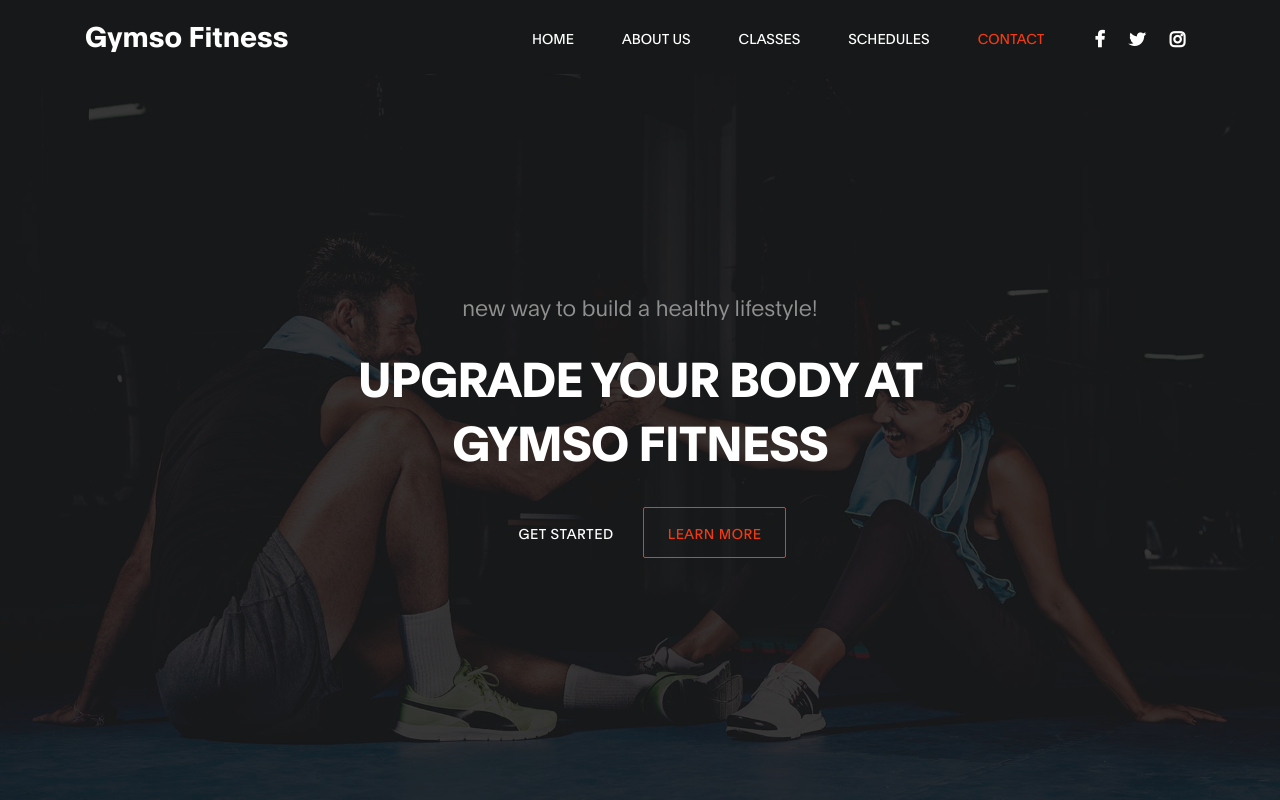
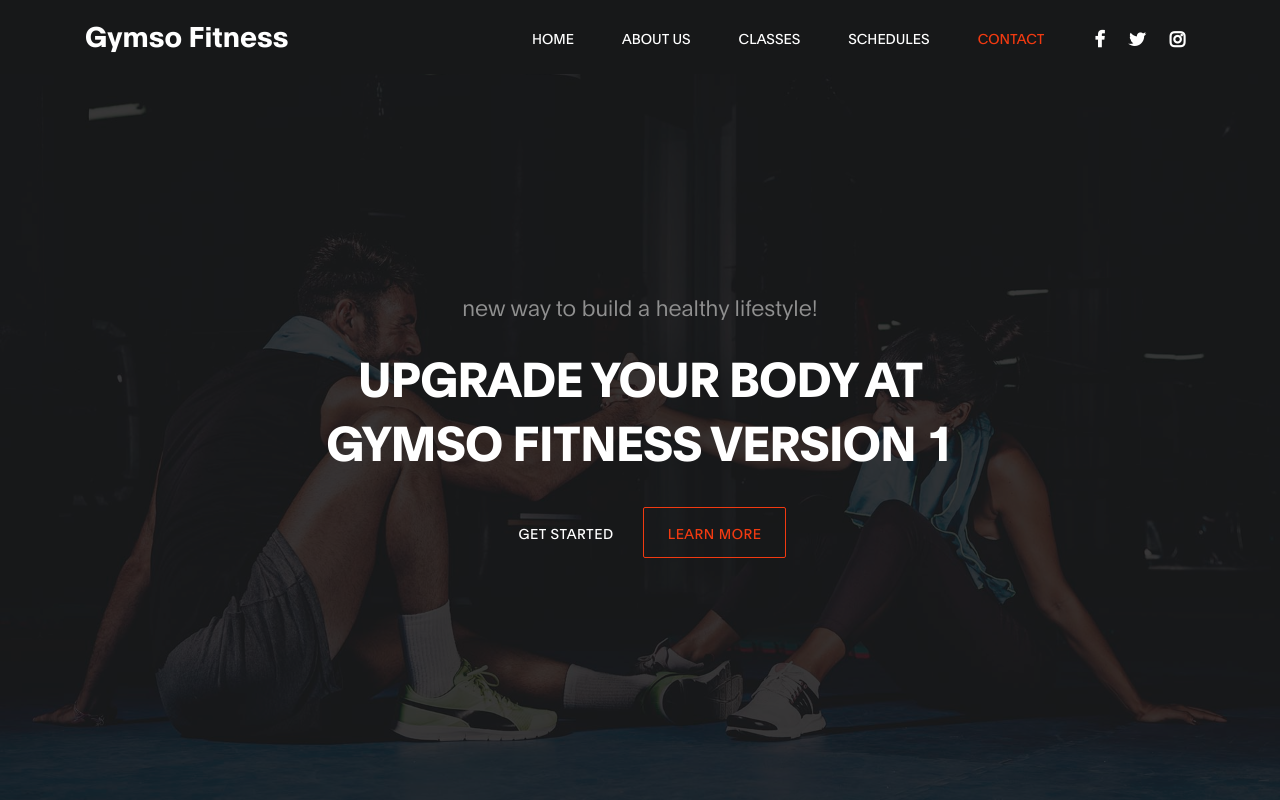
Before and after one commit to EugeneSaju/webapp_gym, a plain HTML site: page index.html in a window 1280 px wide. Shown: the top 800 px of the page. Drawn offline with Linux system fonts and the light colour scheme.

Commit message:
version 1

```diff
--- a/index.html
+++ b/index.html
@@ -82,7 +82,7 @@ https://www.tooplate.com/view/2119-gymso-fitness
 
                                     <h6 data-aos="fade-up" data-aos-delay="300">new way to build a healthy lifestyle!</h6>
 
-                                    <h1 class="text-white" data-aos="fade-up" data-aos-delay="500">Upgrade your body at Gymso Fitness</h1>
+                                    <h1 class="text-white" data-aos="fade-up" data-aos-delay="500">Upgrade your body at Gymso Fitness Version 1</h1>
 
                                     <a href="#feature" class="btn custom-btn mt-3" data-aos="fade-up" data-aos-delay="600">Get started</a>
 
```
